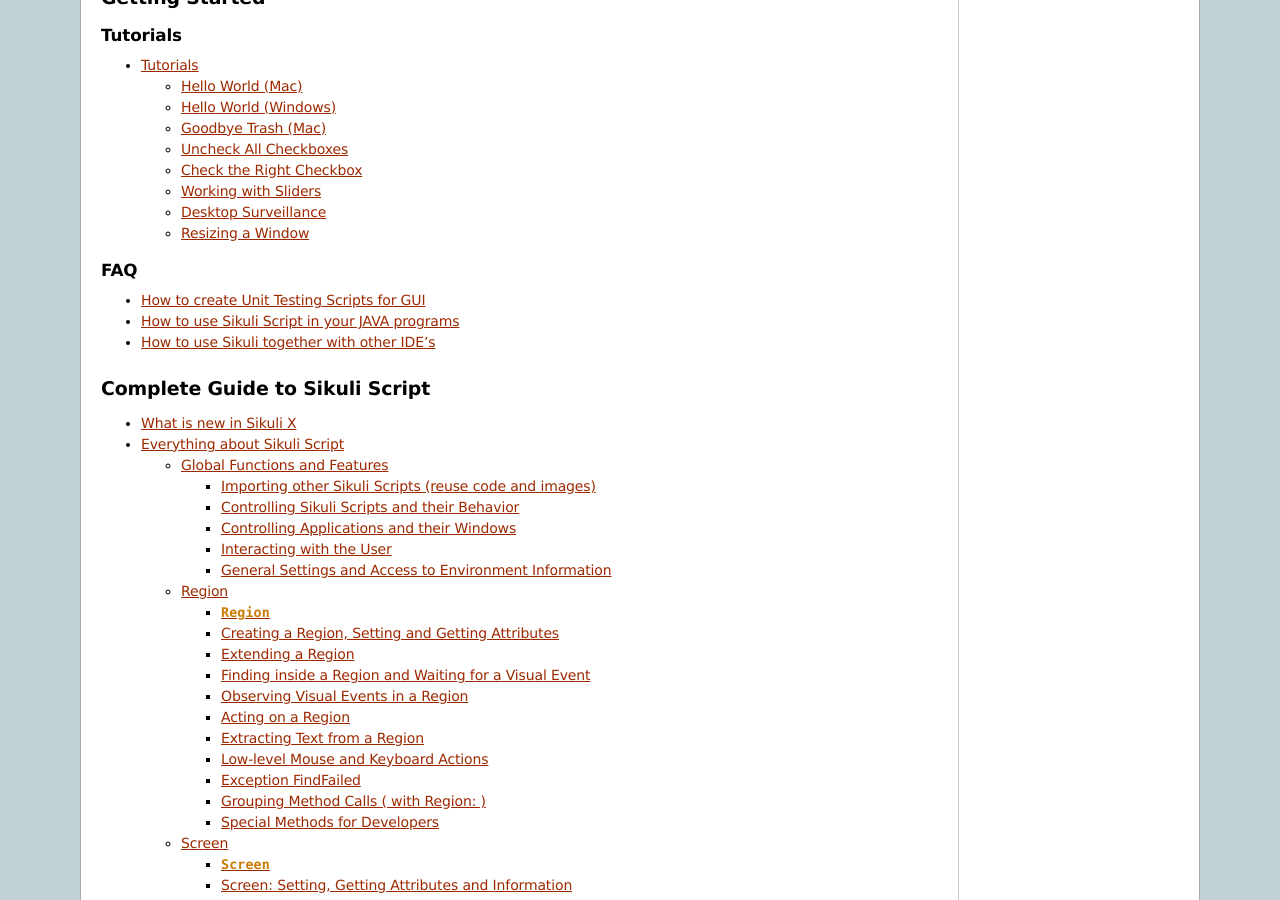
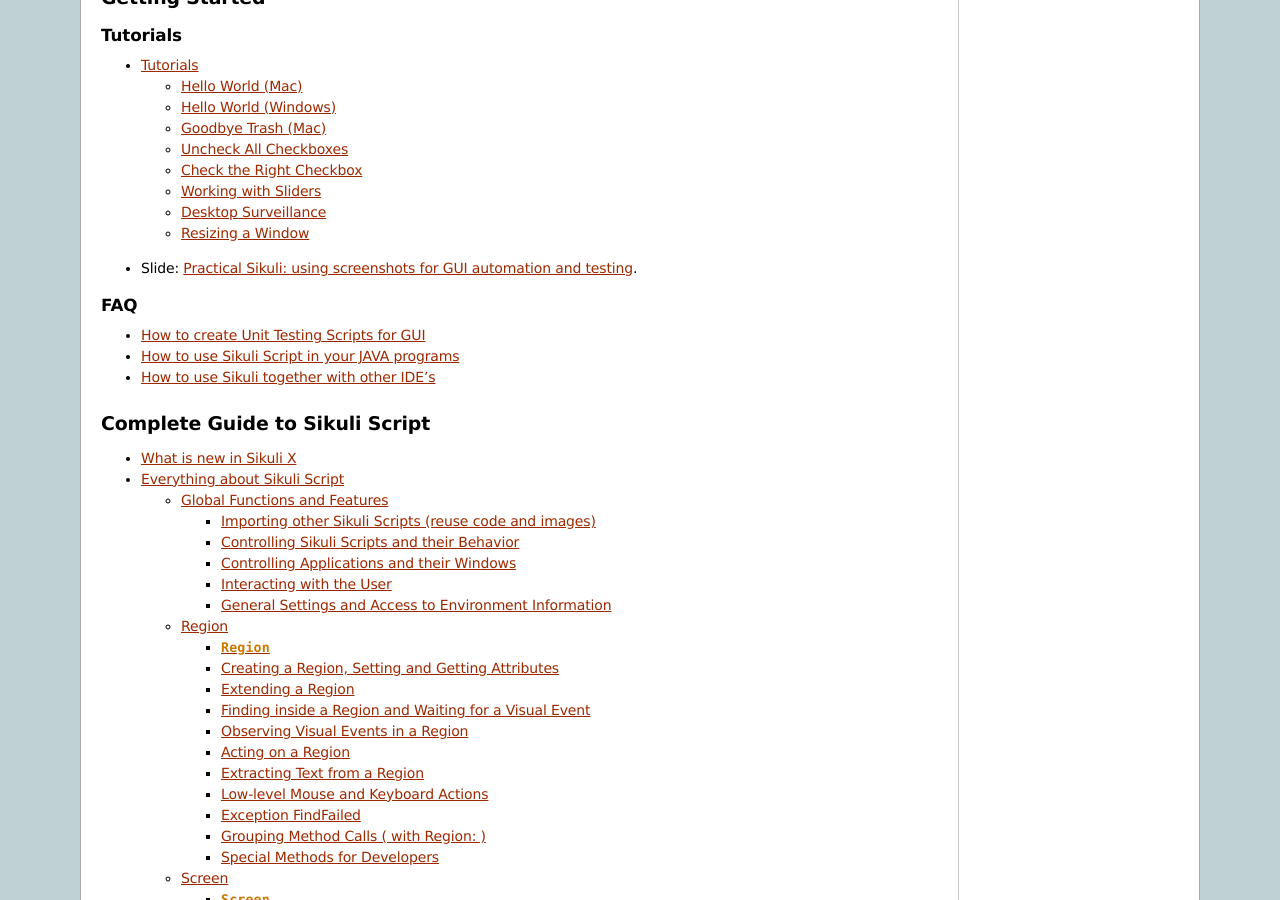
Before and after one commit to sikuli/sikuli, a Sphinx documentation site: the page built from docs/source/index.rst, in a window 1280 px wide and 900 px high, scrolled down 726 px. Built offline with Sphinx 7.4.7, drawn with Linux system fonts in a browser that asks for light colours.

Commit message:
add a slide into docx.

```diff
--- a/docs/source/index.rst
+++ b/docs/source/index.rst
@@ -74,6 +74,8 @@
 
    tutorials/index
 
+* Slide: `Practical Sikuli: using screenshots for GUI automation and testing <http://www.slideshare.net/vgod/practical-sikuli-using-screenshots-for-gui-automation-and-testing>`_.
+
 FAQ
 ^^^
 .. toctree::
--- a/docs/source/tutorials/index.rst
+++ b/docs/source/tutorials/index.rst
@@ -12,3 +12,5 @@
    sliders/sliders
    surveillance/surveillance
    resize/resize
+
+* Slide: `Practical Sikuli: using screenshots for GUI automation and testing <http://www.slideshare.net/vgod/practical-sikuli-using-screenshots-for-gui-automation-and-testing>`_.
```
